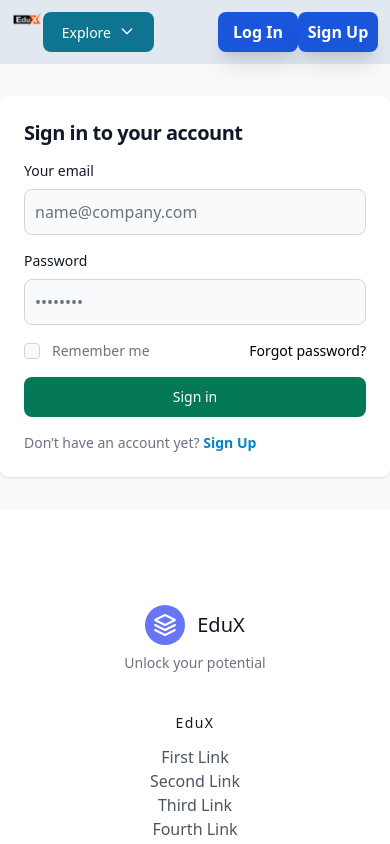
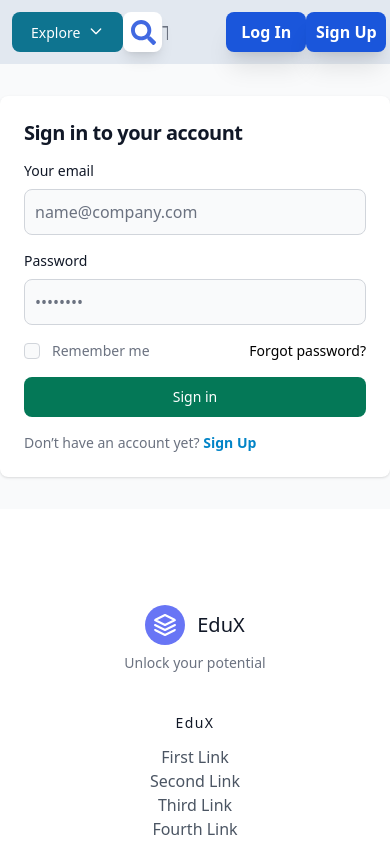
Before and after one commit to AfzalHossan-2005021/EduX, a Next.js app: page /login in a window 390 px wide. Shown: the top 844 px of the page. Built offline with nearby package versions, Linux system fonts and the light colour scheme.

Commit message:
Responsive search bar complete.

```diff
--- a/components/Navbar.js
+++ b/components/Navbar.js
@@ -15,6 +15,7 @@ const Navbar = () => {
         </a>
         </div>
         <ExploreDropDown />
+        <SearchBar setResults={setResults} />
         <LogIn_SignUp />
       </div>
     </nav>
@@ -82,6 +83,38 @@ function ExploreDropDown() {
   );
 }
 
+function SearchBar({ setResults }) {
+  const [input, setInput] = useState("");
+
+  const fetchData = (value) => {
+    fetch('https://jsonplaceholder.typicode.com/users')
+      .then((Response) => Response.json())
+      .then((json) => {
+        const results = json.filter((user) => {
+          return (value && user && user.name && user.name.toLowerCase().includes(value));
+        });
+        setResults(results);
+      });
+  };
+
+  const handleChange = (value) => {
+    setInput(value);
+    fetchData(value);
+  };
+
+  return (
+    <div className='bg-white w-2/5 h-10 rounded-lg shadow-lg px-0 flex items-center'>
+      <div className='pl-2'>
+        <FaSearch color='royalblue' size='25px' />
+      </div>
+      <div className='w-full'>
+        <input className='bg-transparent border-transparent h-full w-full text-xl ml-1.5 outline-none focus:border-blue-500'
+          placeholder='Type to search...' value={input} onChange={(e) => handleChange(e.target.value)} />
+      </div>
+    </div>
+  );
+}
+
 function LogIn_SignUp() {
   return (
     <div className='flex md:space-x-5'>
```
